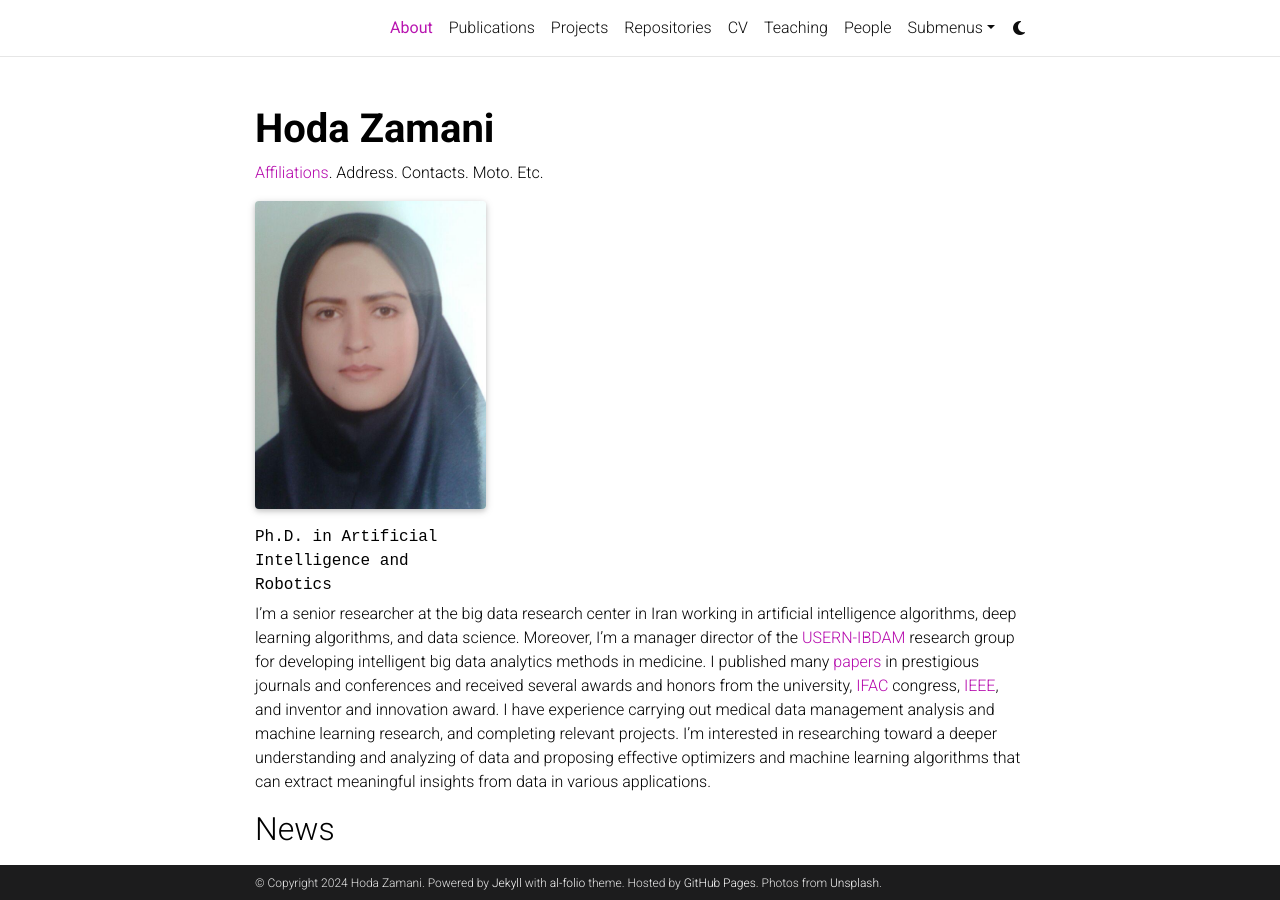
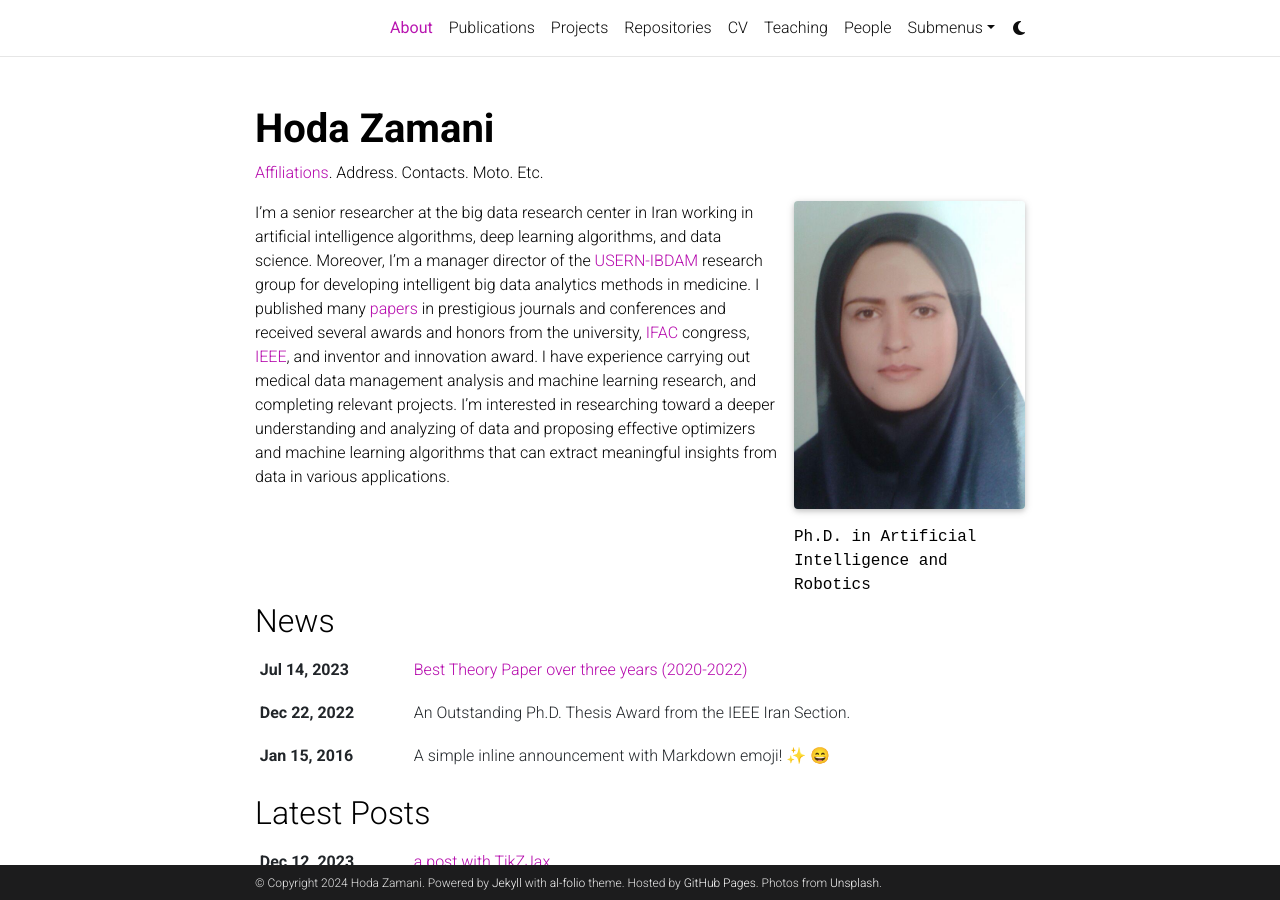
Before and after one commit to HodaZamani/HodaZamani.github.io, a Jekyll site: the page built from _pages/about.md, in a window 1280 px wide and 900 px high. Built offline with Jekyll 4.4.1, drawn with Linux system fonts in a browser that asks for light colours; full-size pictures stand in for the smaller copies a plugin makes; emoji names are drawn with the system emoji font; comment, search, counter and statistics services are not loaded; a style sheet for code colours, icons or effects is not loaded.

Commit message:
Update about.html

```diff
--- a/_layouts/about.html
+++ b/_layouts/about.html
@@ -13,7 +13,7 @@
 
         <article>
           {% if page.profile -%}
-          <div class="profile float-{%- if page.profile.align == 'justify' -%}justify{%- else -%}justify{%- endif -%}">
+          <div class="profile float-{%- if page.profile.align == 'left' -%}justify{%- else -%}right{%- endif -%}">
             {%- if page.profile.image %}
               {%- assign profile_image_path = page.profile.image | prepend: 'assets/img/' -%}
 
```
